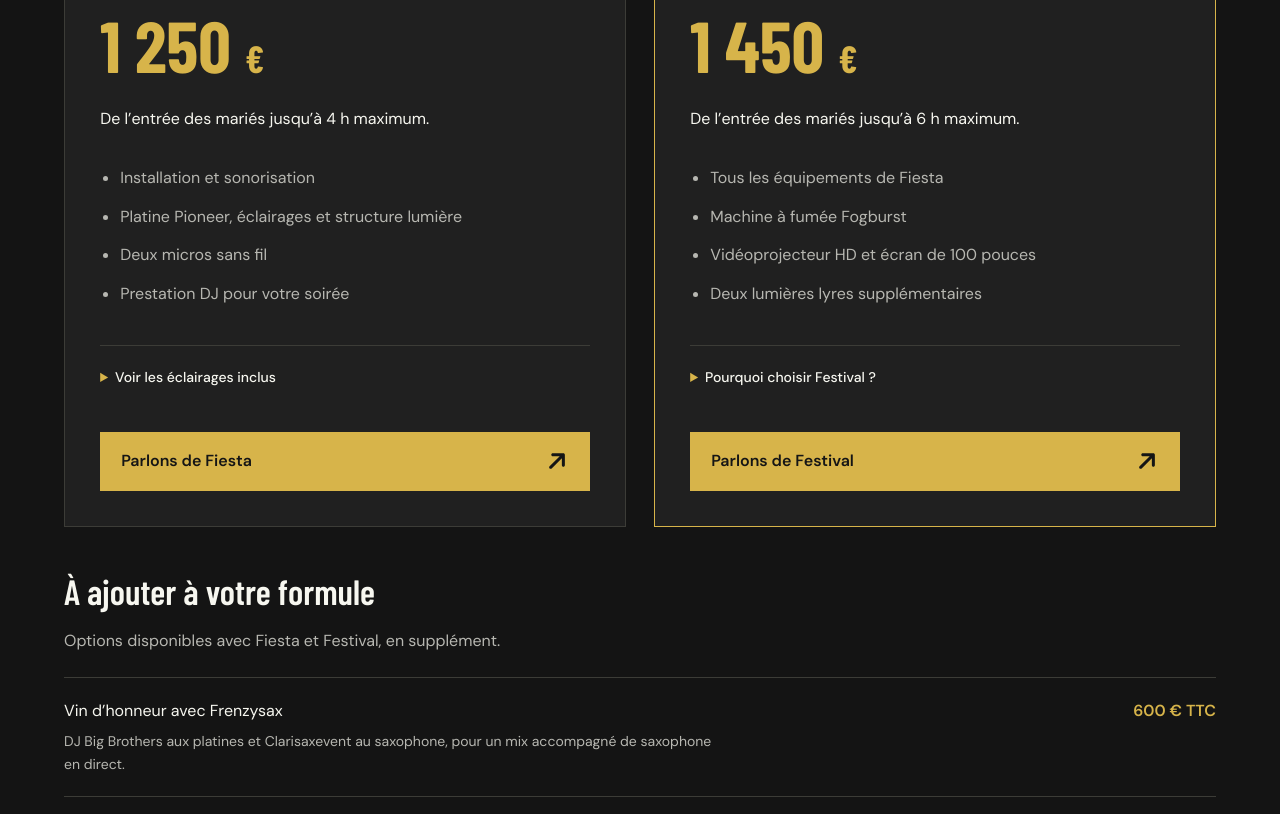
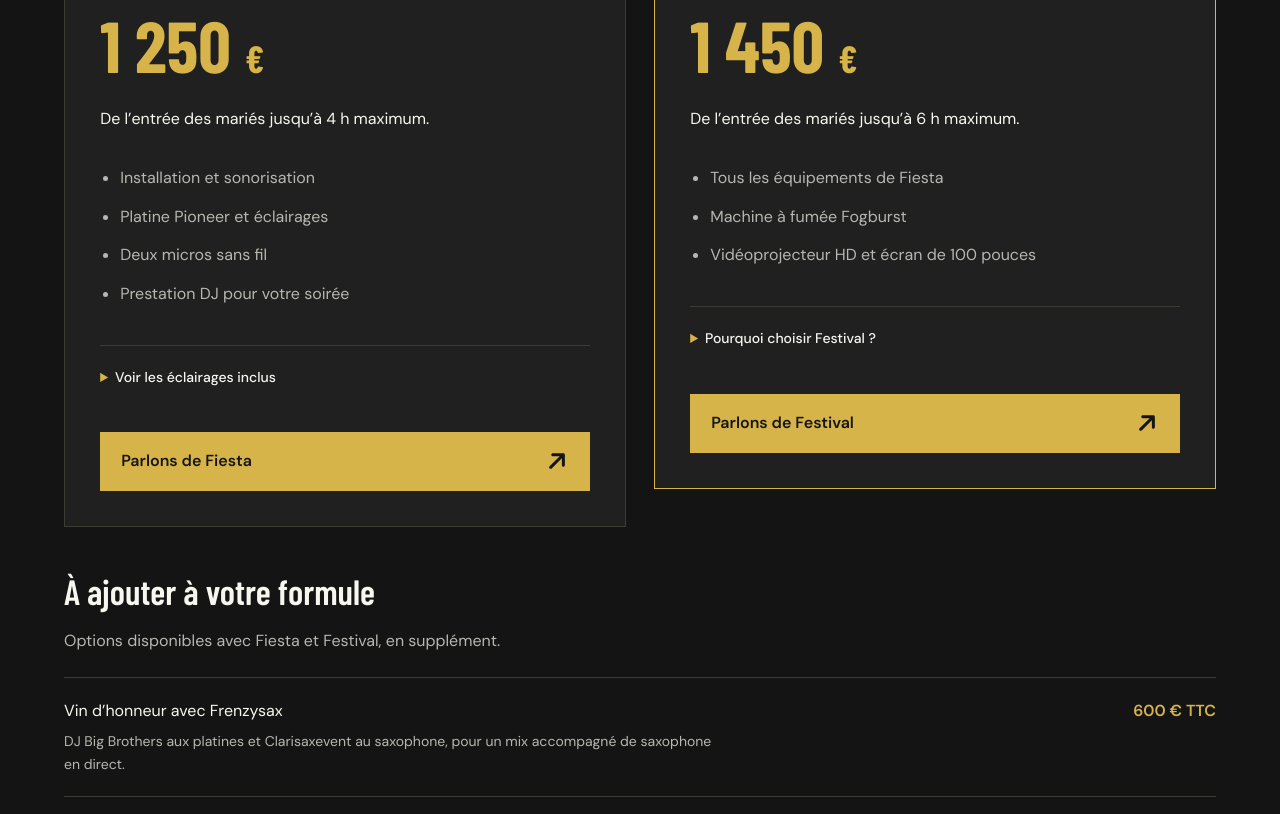
Before and after one commit to lRaffou/dj-big-brothers, a plain HTML site: page dist/index.html in a window 1280 px wide. Shown: the part 4865-5679 px from the top of the page. Drawn offline with Linux system fonts and the light colour scheme.

Commit message:
Update lighting packages to two Eurolite KLS-120 FX systems

```diff
--- a/dist/index.html
+++ b/dist/index.html
@@ -100,8 +100,8 @@
 <section id="tarifs" class="pricing section wrap" aria-labelledby="pricing-title">
 <div class="section-heading"><p class="eyebrow">04 / LES TARIFS MARIAGE</p><h2 id="pricing-title">Nos tarifs mariage.<br>Deux formules.</h2><p>Pour votre mariage, choisissez votre heure de fin et les équipements qui accompagneront votre fête. Pour une soirée privée ou un événement professionnel, nous préparons une proposition sur mesure.</p></div>
 <div class="price-grid">
-<article class="price-card"><p class="eyebrow">LA SOIRÉE ESSENTIELLE</p><h3>Fiesta</h3><p class="price">1 250 <span>€</span></p><p class="price-hours">De l’entrée des mariés jusqu’à 4 h maximum.</p><ul><li>Installation et sonorisation</li><li>Platine Pioneer, éclairages et structure lumière</li><li>Deux micros sans fil</li><li>Prestation DJ pour votre soirée</li></ul><details class="info-detail"><summary>Voir les éclairages inclus</summary><p>3 LED, 2 jeux Evo Quattro LED et 2 Cameo Thunder Wash 100 RGB, avec une structure lumière.</p></details><a class="button" href="#contact">Parlons de Fiesta <span aria-hidden="true"><svg class="icon icon-arrow-up icon-diagonal" width="16" height="16" aria-hidden="true" focusable="false" xmlns="http://www.w3.org/2000/svg" viewBox="0 0 384 512"><!--! Font Awesome Free 6.7.2 by @fontawesome - https://fontawesome.com License - https://fontawesome.com/license/free (Icons: CC BY 4.0, Fonts: SIL OFL 1.1, Code: MIT License) Copyright 2024 Fonticons, Inc. --><path d="M214.6 41.4c-12.5-12.5-32.8-12.5-45.3 0l-160 160c-12.5 12.5-12.5 32.8 0 45.3s32.8 12.5 45.3 0L160 141.2 160 448c0 17.7 14.3 32 32 32s32-14.3 32-32l0-306.7L329.4 246.6c12.5 12.5 32.8 12.5 45.3 0s12.5-32.8 0-45.3l-160-160z"/></svg></span></a></article>
-<article class="price-card featured"><p class="eyebrow">POUR PROLONGER LA FÊTE</p><h3>Festival</h3><p class="price">1 450 <span>€</span></p><p class="price-hours">De l’entrée des mariés jusqu’à 6 h maximum.</p><ul><li>Tous les équipements de Fiesta</li><li>Machine à fumée Fogburst</li><li>Vidéoprojecteur HD et écran de 100 pouces</li><li>Deux lumières lyres supplémentaires</li></ul><details class="info-detail"><summary>Pourquoi choisir Festival ?</summary><p>Deux heures de fête en plus, des éclairages mobiles et un équipement de projection. La fumée lourde reste une option distincte.</p></details><a class="button" href="#contact">Parlons de Festival <span aria-hidden="true"><svg class="icon icon-arrow-up icon-diagonal" width="16" height="16" aria-hidden="true" focusable="false" xmlns="http://www.w3.org/2000/svg" viewBox="0 0 384 512"><!--! Font Awesome Free 6.7.2 by @fontawesome - https://fontawesome.com License - https://fontawesome.com/license/free (Icons: CC BY 4.0, Fonts: SIL OFL 1.1, Code: MIT License) Copyright 2024 Fonticons, Inc. --><path d="M214.6 41.4c-12.5-12.5-32.8-12.5-45.3 0l-160 160c-12.5 12.5-12.5 32.8 0 45.3s32.8 12.5 45.3 0L160 141.2 160 448c0 17.7 14.3 32 32 32s32-14.3 32-32l0-306.7L329.4 246.6c12.5 12.5 32.8 12.5 45.3 0s12.5-32.8 0-45.3l-160-160z"/></svg></span></a></article>
+<article class="price-card"><p class="eyebrow">LA SOIRÉE ESSENTIELLE</p><h3>Fiesta</h3><p class="price">1 250 <span>€</span></p><p class="price-hours">De l’entrée des mariés jusqu’à 4 h maximum.</p><ul><li>Installation et sonorisation</li><li>Platine Pioneer et éclairages</li><li>Deux micros sans fil</li><li>Prestation DJ pour votre soirée</li></ul><details class="info-detail"><summary>Voir les éclairages inclus</summary><p>2 systèmes d’éclairage Eurolite LED KLS-120 FX Compact Light.</p></details><a class="button" href="#contact">Parlons de Fiesta <span aria-hidden="true"><svg class="icon icon-arrow-up icon-diagonal" width="16" height="16" aria-hidden="true" focusable="false" xmlns="http://www.w3.org/2000/svg" viewBox="0 0 384 512"><!--! Font Awesome Free 6.7.2 by @fontawesome - https://fontawesome.com License - https://fontawesome.com/license/free (Icons: CC BY 4.0, Fonts: SIL OFL 1.1, Code: MIT License) Copyright 2024 Fonticons, Inc. --><path d="M214.6 41.4c-12.5-12.5-32.8-12.5-45.3 0l-160 160c-12.5 12.5-12.5 32.8 0 45.3s32.8 12.5 45.3 0L160 141.2 160 448c0 17.7 14.3 32 32 32s32-14.3 32-32l0-306.7L329.4 246.6c12.5 12.5 32.8 12.5 45.3 0s12.5-32.8 0-45.3l-160-160z"/></svg></span></a></article>
+<article class="price-card featured"><p class="eyebrow">POUR PROLONGER LA FÊTE</p><h3>Festival</h3><p class="price">1 450 <span>€</span></p><p class="price-hours">De l’entrée des mariés jusqu’à 6 h maximum.</p><ul><li>Tous les équipements de Fiesta</li><li>Machine à fumée Fogburst</li><li>Vidéoprojecteur HD et écran de 100 pouces</li></ul><details class="info-detail"><summary>Pourquoi choisir Festival ?</summary><p>Deux heures de fête en plus, une machine à fumée et un équipement de projection. La fumée lourde reste une option distincte.</p></details><a class="button" href="#contact">Parlons de Festival <span aria-hidden="true"><svg class="icon icon-arrow-up icon-diagonal" width="16" height="16" aria-hidden="true" focusable="false" xmlns="http://www.w3.org/2000/svg" viewBox="0 0 384 512"><!--! Font Awesome Free 6.7.2 by @fontawesome - https://fontawesome.com License - https://fontawesome.com/license/free (Icons: CC BY 4.0, Fonts: SIL OFL 1.1, Code: MIT License) Copyright 2024 Fonticons, Inc. --><path d="M214.6 41.4c-12.5-12.5-32.8-12.5-45.3 0l-160 160c-12.5 12.5-12.5 32.8 0 45.3s32.8 12.5 45.3 0L160 141.2 160 448c0 17.7 14.3 32 32 32s32-14.3 32-32l0-306.7L329.4 246.6c12.5 12.5 32.8 12.5 45.3 0s12.5-32.8 0-45.3l-160-160z"/></svg></span></a></article>
 </div>
 <div class="price-options"><h3>À ajouter à votre formule</h3><p>Options disponibles avec Fiesta et Festival, en supplément.</p><dl><div><dt>Vin d’honneur avec Frenzysax<small>DJ Big Brothers aux platines et Clarisaxevent au saxophone, pour un mix accompagné de saxophone en direct.</small></dt><dd>600 € TTC</dd></div><div><dt>Vin d’honneur avec playlist, sans DJ set<small>Une sélection préparée en amont, diffusée sur enceinte, avec un micro sans fil. Sans mix en direct.</small></dt><dd>150 € TTC</dd></div><div><dt>Sonorisation de la cérémonie laïque<small>Pour partager les prises de parole et les musiques de votre cérémonie avec vos invités.</small></dt><dd>200 € TTC</dd></div><div><dt>Machine à fumée lourde<small>Un effet de fumée au sol pour accompagner, par exemple, votre ouverture de bal.</small></dt><dd>150 € TTC</dd></div></dl></div><div class="wedding-faq"><h3>Avant de se lancer</h3>
 <details class="info-detail"><summary>Comment prépare-t-on la musique ensemble ?</summary><p>Un échange avant votre événement permet de préparer le déroulé et de parler de vos goûts. Partagez vos morceaux favoris : ils servent de point de départ à la sélection, qui évolue ensuite selon la piste.</p></details>
```
Also changed, not shown: drafts/legal/preview.html (+2 -2 lines), 2 other files.
